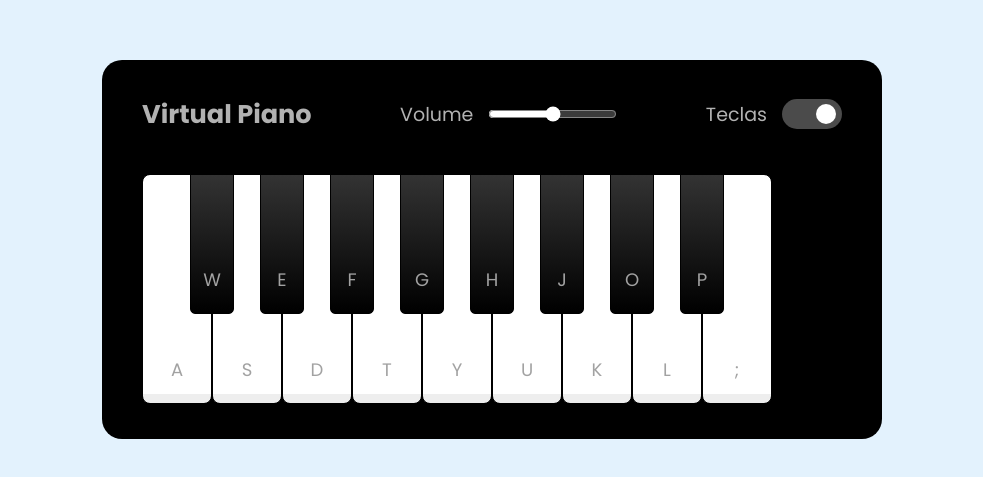
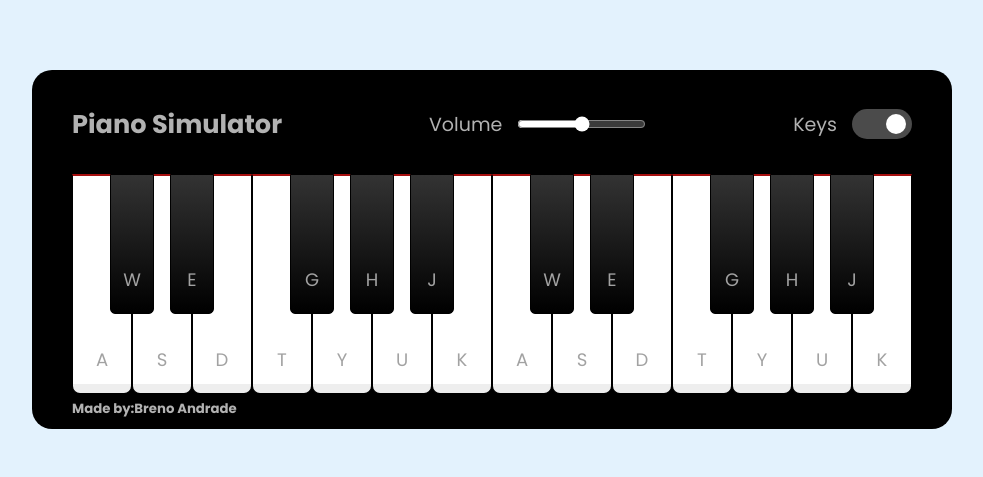
Before and after one commit to bttand/Games_Piano, a plain HTML site: page index.html in a window 1280 px wide. Shown: the part 151-628 px from the top of the page, without its empty margins (148-1131 px from the left). Drawn offline with Linux system fonts and the light colour scheme.

Commit message:
Teclas dinâmicas, múltiplas notas ao mesmo tempo.

```diff
--- a/index.html
+++ b/index.html
@@ -3,9 +3,10 @@
 <head>
     <meta charset="UTF-8">
     <meta name="viewport" content="width=device-width, initial-scale=1.0">
-    <title>Piano</title>
-    <link rel="stylesheet" href="./src/styles/reset.css">
+    <title>Piano Simulator</title>
+
     <link rel="stylesheet" href="./src/styles/main.css">
+    <link rel="shortcut icon" href="" type="image/x-icon">
 
     <link rel="preconnect" href="https://fonts.googleapis.com">
     <link rel="preconnect" href="https://fonts.gstatic.com" crossorigin>
@@ -15,34 +16,18 @@
 <body>
     <div class="container">
         <header>
-            <h2>Virtual Piano</h2>
+            <h2>Piano Simulator</h2>
             <div class="column volume-slider">
                 <span>Volume</span> <input type="range"
                 min="0" max="1" value="0.5" step="any">
             </div>
             <div class="column keys-check">
-                <span>Teclas</span> <input type="checkbox" checked>
+                <span>Keys</span> <input type="checkbox" checked>
             </div>
         </header>
-        <ul class="piano-keys">
-            <li class="key white" data-key="a"><span>a</span></li>
-            <li class="key black" data-key="w"><span>w</span></li>
-            <li class="key white" data-key="s"><span>s</span></li>
-            <li class="key black" data-key="e"><span>e</span></li>
-            <li class="key white" data-key="d"><span>d</span></li>
-            <li class="key black" data-key="f"><span>f</span></li>
-            <li class="key white" data-key="t"><span>t</span></li>
-            <li class="key black" data-key="g"><span>g</span></li>
-            <li class="key white" data-key="y"><span>y</span></li>
-            <li class="key black" data-key="h"><span>h</span></li>
-            <li class="key white" data-key="u"><span>u</span></li>
-            <li class="key black" data-key="j"><span>j</span></li>
-            <li class="key white" data-key="k"><span>k</span></li>
-            <li class="key black" data-key="o"><span>o</span></li>
-            <li class="key white" data-key="l"><span>l</span></li>
-            <li class="key black" data-key="p"><span>p</span></li>
-            <li class="key white" data-key=";"><span>;</span></li>
+        <ul class="piano-keys" id="key-box">
         </ul>
+        <h5>Made by: <a  class="link" href="http://github.com/bttand" target="_blank">Breno Andrade</a></h5>
     </div>
     <script src="./src/script/engine.js" defer></script>
 </body>
--- a/src/script/engine.js
+++ b/src/script/engine.js
@@ -1,3 +1,30 @@
+function createKeys(value, box, color) {
+    let key = document.createElement("li");
+        key.className = `key ${color}`;
+        key.dataset.key = value;
+        key.innerHTML = `<span>${value}</span>`;
+        box.appendChild(key);
+}
+
+function setKeys () {
+    let box = document.getElementById("key-box");
+    for (let i = 0; i < 2; i++) {
+        createKeys("a", box, "white");
+        createKeys("w", box, "black");
+        createKeys("s", box, "white");
+        createKeys("e", box, "black");
+        createKeys("d", box, "white");
+        createKeys("t", box, "white");
+        createKeys("g", box, "black");
+        createKeys("y", box, "white");
+        createKeys("h", box, "black");
+        createKeys("u", box, "white");
+        createKeys("j", box, "black");
+        createKeys("k", box, "white");
+    }
+}
+setKeys();
+
 const pianoKeys = document.querySelectorAll(".piano-keys .key");
 
 const volumeSlider = document.querySelector(".volume-slider input");
@@ -9,25 +36,24 @@ let audio = new Audio("src/sounds/a.wav");
 let mapedKeys = [];
 
 const playTune = (key) => {
-    audio.src = `src/sounds/${key}.wav`
+    let audio = new Audio(`src/sounds/${key}.wav`);
     audio.play();
 
     const clickedKey = document.querySelector(`[data-key="${key}"]`);
     clickedKey.classList.add("active");
     setTimeout(() => {
         clickedKey.classList.remove("active");
-    }, 150);
+    }, 100);
 };
 
 pianoKeys.forEach((key) => {
-    console.log(key.dataset.key);
+    mapedKeys.push(key.dataset.key);
     key.addEventListener("click", () => playTune(key.dataset.key));
-    mapedKeys.push(key.dataset.key);
 });
 
 document.addEventListener("keydown", (e) => {
     if (mapedKeys.includes(e.key)) {
-        playTune(e.key);
+      playTune(e.key);
     }
 });
 
--- a/src/styles/main.css
+++ b/src/styles/main.css
@@ -1,3 +1,12 @@
+* {
+    margin: 0;
+    padding: 0;
+    box-sizing: border-box;
+    outline: none;
+    font-family: "Poppins", sans-serif;
+    user-select: none;
+}
+
 body {
     display: flex;
     align-items: center;
@@ -9,7 +18,7 @@ body {
 }
 
 .container {
-    width: 780px;
+    width: 920px;
     border-radius: 20px;
     padding: 35px 40px;
     background-color: black;
@@ -24,6 +33,22 @@ body {
 
 header h2 {
     font-size: 1.6rem;
+}
+
+h5 {
+    color: #b2b2b2;
+    display: flex;
+    position: absolute;
+    margin-top: 5px;
+}
+
+.link {
+    color: inherit;
+    text-decoration: none;
+}
+
+.link:hover {
+    color: rgb(0, 0, 115);
 }
 
 header .column {
@@ -71,12 +96,11 @@ header .column span {
 
 .piano-keys {
     display: flex;
-    margin-top: 40px;
+    margin-top: 30px;
 }
 
 .piano-keys .key {
     cursor: pointer;
-    user-select: none;
     list-style: none;
     color: #a2a2a2;
     position: relative;
@@ -84,10 +108,11 @@ header .column span {
 }
 
 .piano-keys .white {
-    width: 70px;
-    height: 230px;
+    width: 60px;
+    height: 220px;
     border: 1px solid black;
-    border-radius: 8px;
+    border-top: 2px solid rgb(166, 15, 15);
+    border-radius: 0 0 8px 8px;
     background: linear-gradient(#fff 96%, #eee 4%);
 }
 
--- a/src/styles/reset.css
+++ /dev/null
@@ -1,7 +0,0 @@
-* {
-    margin: 0;
-    padding: 0;
-    box-sizing: border-box;
-    outline: none;
-    font-family: "Poppins", sans-serif;
-}
```
